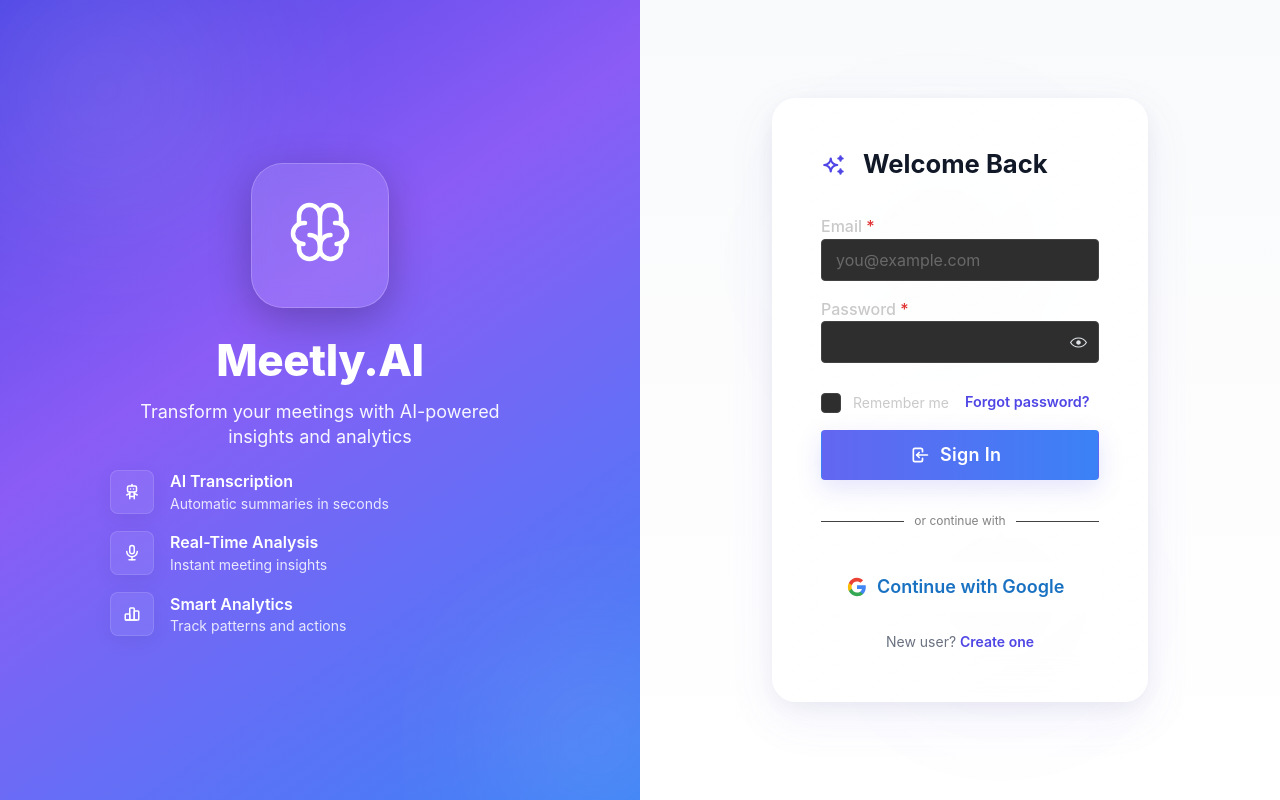
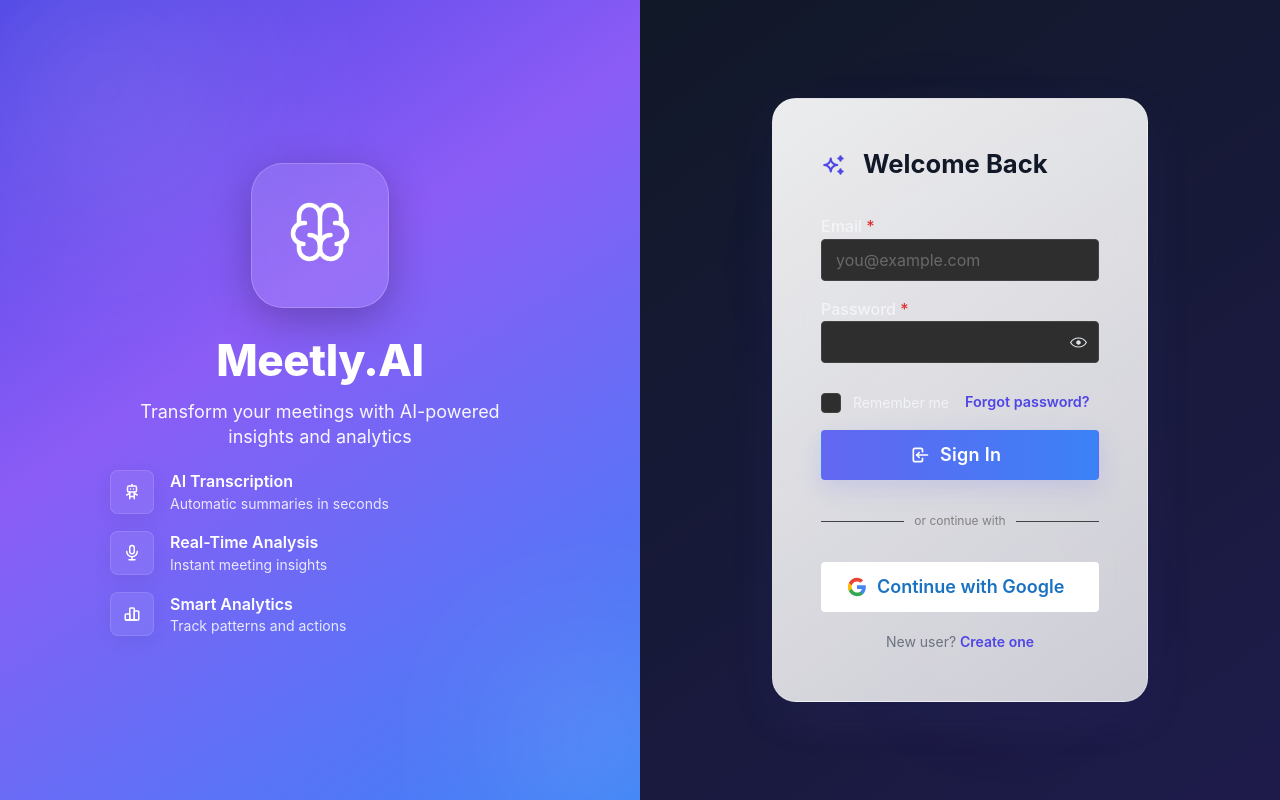
Before and after one commit to Adityakocheri1511/meetly-ai, a React (Vite) app in the folder frontend_vite/: page /login in a window 1280 px wide. Built offline with nearby package versions, Linux system fonts and the light colour scheme; no server answers.

Commit message:
Fix: Updated Login.jsx file

```diff
--- a/frontend_vite/src/pages/Login.jsx
+++ b/frontend_vite/src/pages/Login.jsx
@@ -1,4 +1,3 @@
-// src/pages/Login.jsx
 import { API_BASE } from "../config/apiClient";
 import React, { useState, useEffect, useContext, useRef } from "react";
 import {
@@ -65,6 +64,27 @@
   const [forgotEmail, setForgotEmail] = useState("");
   const [forgotMsg, setForgotMsg] = useState("");
 
+  // 🌅 Dynamic Theme State
+  const [isDaytime, setIsDaytime] = useState(true);
+
+  useEffect(() => {
+    const now = new Date();
+    const hour = now.getHours();
+    setIsDaytime(hour >= 6 && hour < 18);
+  }, []);
+
+  const theme = isDaytime
+    ? {
+        background: "linear-gradient(135deg, #eef2ff, #ffffff, #f9fafb)",
+        formBg: "white",
+        textColor: "#111827",
+      }
+    : {
+        background: "linear-gradient(135deg, #1e1b4b, #312e81, #3730a3)",
+        formBg: "rgba(255,255,255,0.05)",
+        textColor: "#f3f4f6",
+      };
+
   // Redirect guard
   useEffect(() => {
     if (redirectedRef.current) return;
@@ -91,7 +111,6 @@
     return () => clearInterval(countdown);
   }, [otpStep, timer]);
 
-  // Forgot Password
   const handleForgotPassword = async () => {
     if (!forgotEmail.trim()) {
       setForgotMsg("Please enter a valid email.");
@@ -105,7 +124,6 @@
     }
   };
 
-  // Google Sign-in
   const handleGoogleLogin = async () => {
     setError("");
     setIsLoading(true);
@@ -132,7 +150,6 @@
     }
   };
 
-  // Email Sign-in + 2FA
   const handleEmailLogin = async (e) => {
     e.preventDefault();
     setError("");
@@ -176,7 +193,6 @@
     }
   };
 
-  // Sign-up
   const handleSignUp = async (e) => {
     e.preventDefault();
     setError("");
@@ -205,7 +221,6 @@
     }
   };
 
-  // OTP Verification
   const handleVerifyOTP = async () => {
     setError("");
     if (!otp.trim()) {
@@ -235,16 +250,12 @@
     }
   };
 
-// ---------------------------
-// OTP Resend (for 2FA)
-// ---------------------------
   const handleResendOTP = async () => {
     setError("");
     setResendDisabled(true);
     setResendTimer(30);
     setTimer(300);
     setIsLoading(true);
-
     try {
       const pending = JSON.parse(localStorage.getItem("pending2fa") || "null");
       const emailTo = pending?.email || email || otpSentTo;
@@ -258,12 +269,10 @@
       if (!res.ok) throw new Error("Failed to resend OTP");
 
       setError("✅ OTP resent successfully!");
-  } catch (err) {
-    console.error("Failed to resend OTP:", err);
+    } catch {
       setError("Failed to resend OTP. Try again later.");
     } finally {
       setIsLoading(false);
-    // Re-enable resend button after 30 seconds
       setTimeout(() => setResendDisabled(false), 30000);
     }
   };
@@ -278,28 +287,13 @@
   // ---------------- UI ----------------
   return (
     <>
-      {/* Forgot Password Modal */}
-      <Modal
-        opened={forgotOpen}
-        onClose={() => setForgotOpen(false)}
-        title="Reset Password"
-        centered
-        styles={{
-          content: { backgroundColor: "#fff" },
-          header: { backgroundColor: "#fff" },
-          title: { color: "#111827" },
-        }}
-      >
+      <Modal opened={forgotOpen} onClose={() => setForgotOpen(false)} title="Reset Password" centered>
         <Stack>
           <TextInput
             label="Enter your email"
             placeholder="you@example.com"
             value={forgotEmail}
             onChange={(e) => setForgotEmail(e.target.value)}
-            styles={{
-              input: { backgroundColor: "#fff", color: "#111827", borderColor: "#e5e7eb" },
-              label: { color: "#111827" },
-            }}
           />
           {forgotMsg && <Alert color="blue">{forgotMsg}</Alert>}
           <Button
@@ -318,7 +312,8 @@
           minHeight: "100vh",
           display: "grid",
           gridTemplateColumns: "1fr 1fr",
-          background: "linear-gradient(135deg, #eef2ff, #ffffff, #f9fafb)",
+          background: theme.background,
+          transition: "background 1s ease, color 0.5s ease",
         }}
       >
         {/* LEFT SIDE - Meetly.AI Branding (full details preserved) */}
@@ -480,12 +475,16 @@
           animate={{ opacity: 1, x: 0 }}
           transition={{ duration: 1 }}
           style={{
-            background: "linear-gradient(180deg, #f9fafb 0%, #ffffff 100%)",
+            background: isDaytime
+              ? "linear-gradient(180deg, #f9fafb 0%, #ffffff 100%)"
+              : "linear-gradient(145deg, #111827, #1e1b4b)",
             display: "flex",
             alignItems: "center",
             justifyContent: "center",
             padding: "6rem 5rem",
             position: "relative",
+            color: theme.textColor,
+            transition: "background 1s ease, color 0.5s ease",
           }}
         >
           {/* Soft gradient glows (subtle) */}
```
Lines whose indentation alone changed are shown as unchanged.
